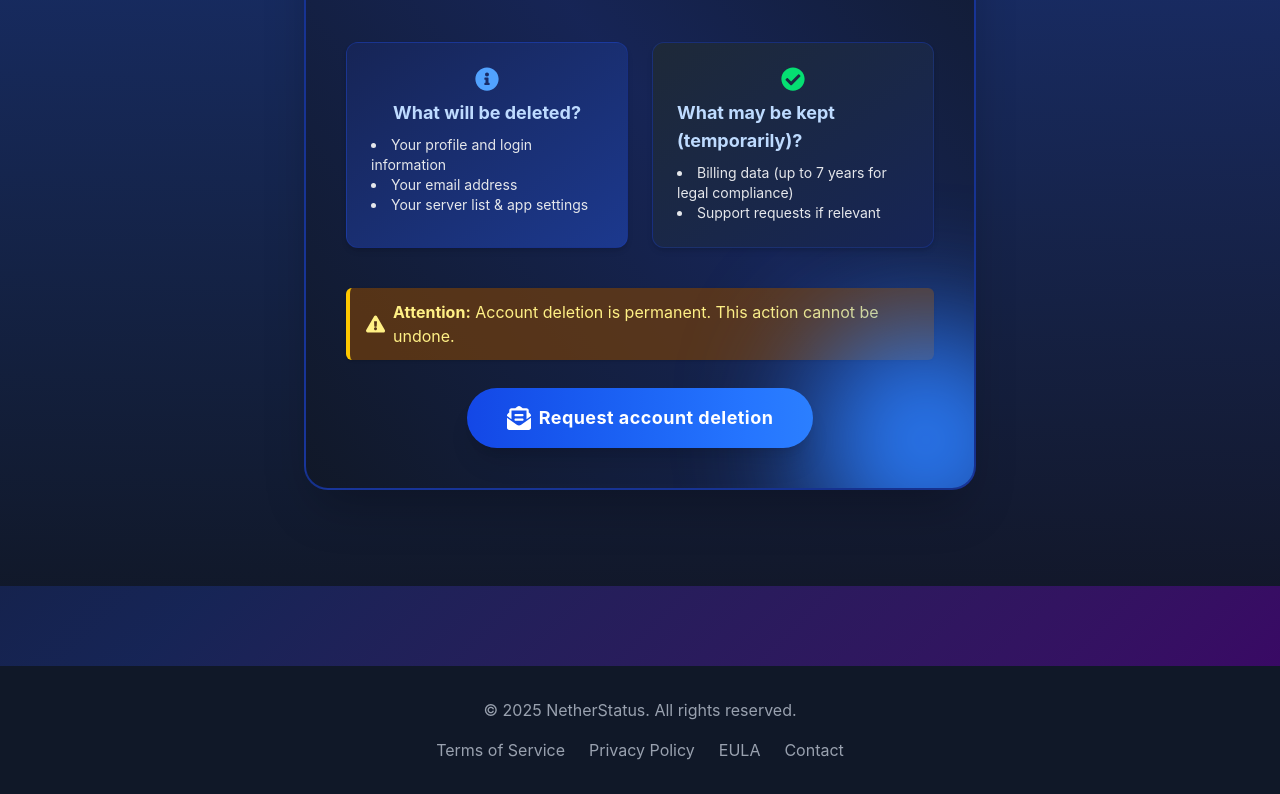
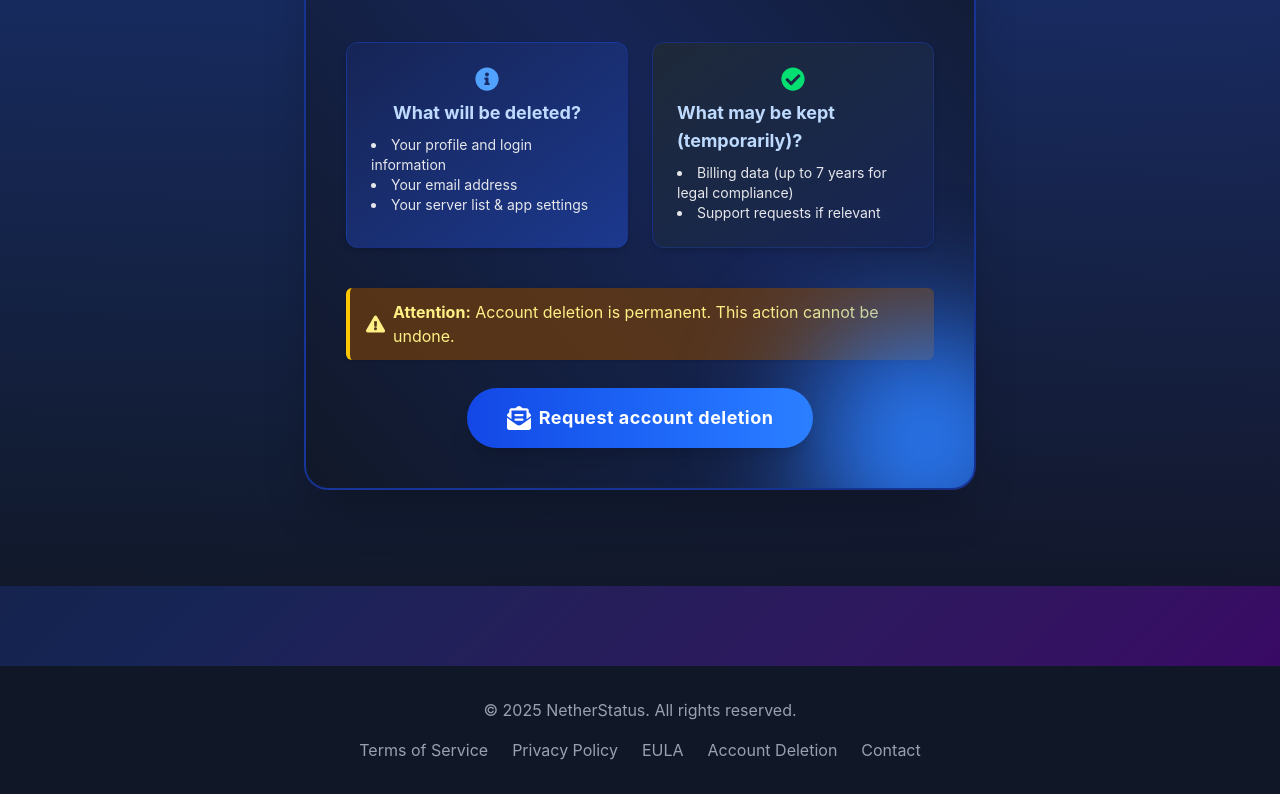
Before and after one commit to NetherDevMc/NetherStatusWebsite, a React (Vite) app: page /#/account-delete in a window 1280 px wide. Shown: the part 468-1262 px from the top of the page. Built offline with nearby package versions, Linux system fonts and the light colour scheme.

Commit message:
add deletion in footer aswel

```diff
--- a/src/components/Footer.jsx
+++ b/src/components/Footer.jsx
@@ -16,6 +16,7 @@ function Footer() {
           <Link to="/tos" className="hover:text-blue-400 transition">Terms of Service</Link>
           <Link to="/privacy" className="hover:text-blue-400 transition">Privacy Policy</Link>
           <Link to="/eula" className="hover:text-blue-400 transition">EULA</Link>
+          <Link to="/account-delete" className="hover:text-blue-400 transition">Account Deletion</Link>
           <a href="mailto:jenscollaert@icloud.com" className="hover:text-blue-400 transition">Contact</a>
         </div>
       </div>
```
